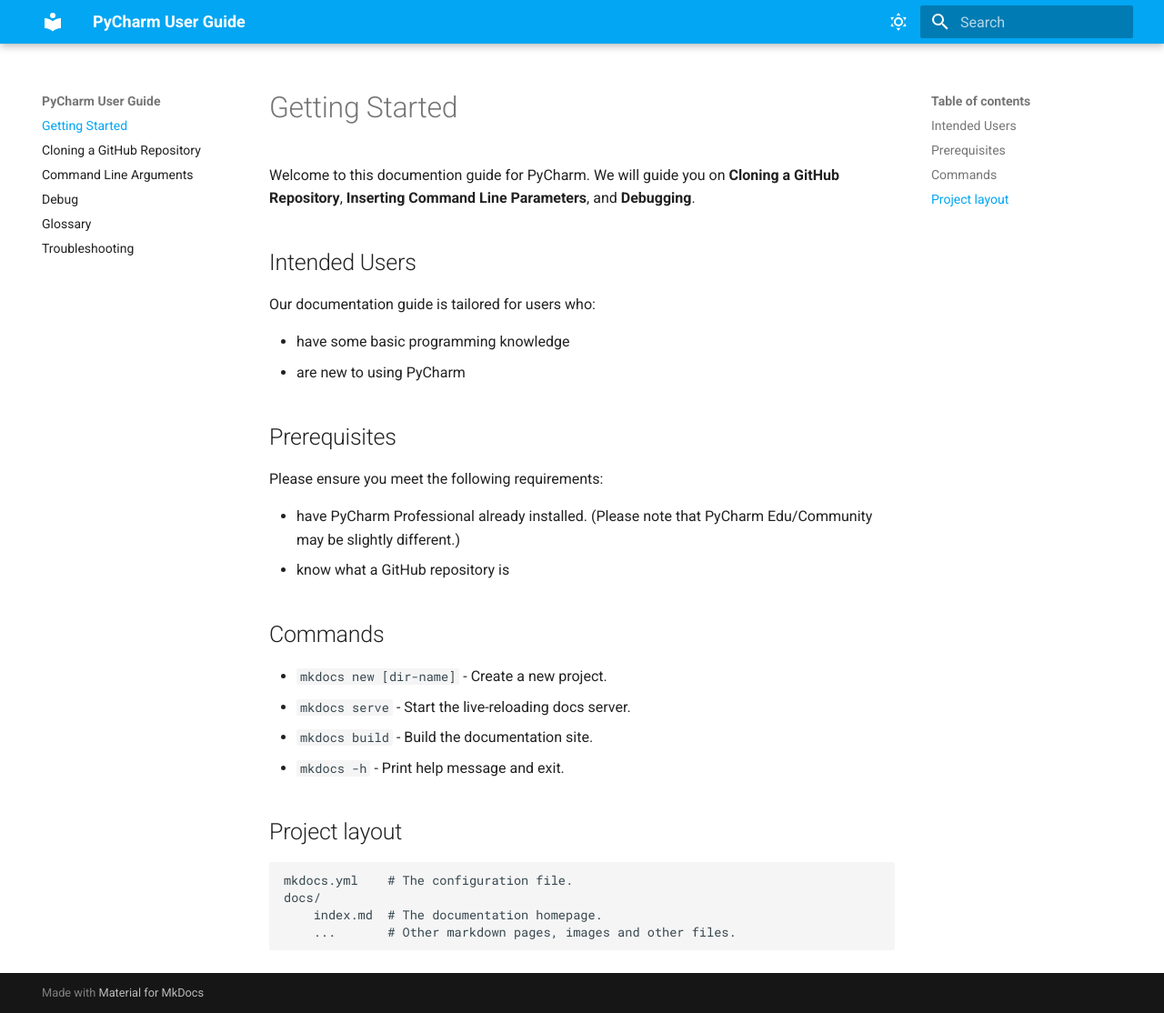
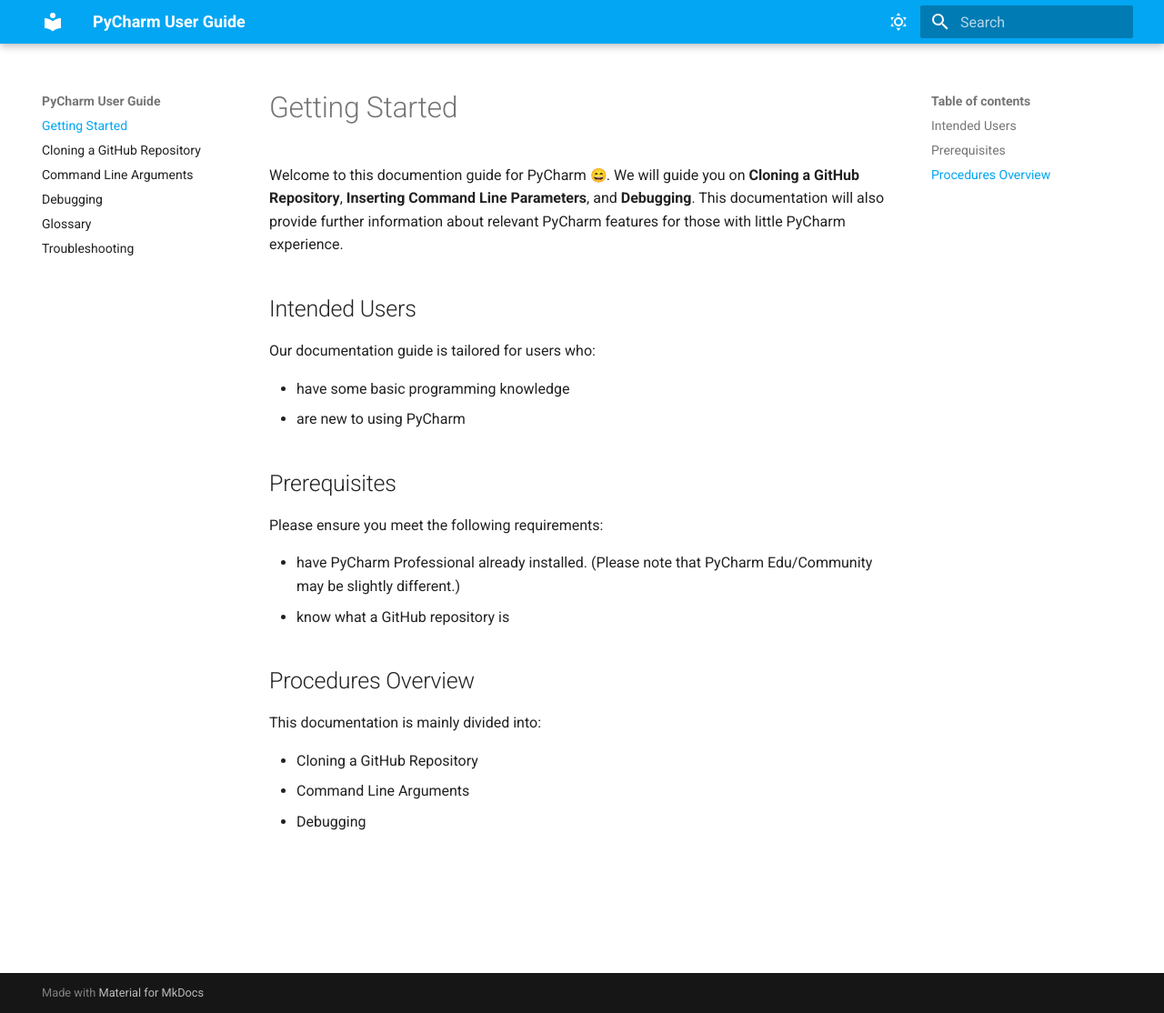
Before and after one commit to Ehsan138/UserGuide, an MkDocs documentation site: the page built from docs/index.md, in a window 1280 px wide and 1114 px high. Shown: the whole window at 91% size. Built offline with MkDocs 1.6.1 and Material for MkDocs 9.7.7, drawn with Linux system fonts in a browser that asks for light colours; emoji names are drawn with the system emoji font.

```diff
--- a/docs/debug.md
+++ b/docs/debug.md
@@ -1,4 +1,4 @@
-# Debug
+# Debugging
 
 The debugger is a tool to help programmers detect and fix errors (bugs) in their code. It allows programmers to monitor the execution of their programs and examine the state of the program and its variables at specific points in the code.
 
@@ -47,10 +47,8 @@
 Warning | In the case that the debugger deems it technically possible to suspend the program at the specified breakpoint, but there are other issues that may arise, the debugger will give a **warning**. An instance of this would be when it is impossible to pause the program at one of its method implementations.
 Invalid | When the debugger determines that it is technically impossible to suspend the program at the specified breakpoint, it marks this as **invalid**. The primary reason for this is often that the line has no executable code.
 Inactive/dependent | If a breakpoint has been configured to be disabled until another breakpoint is reached, and this condition has not yet been met, the breakpoint is labeled as **inactive** or **dependent**.
-Muted | Breakpoints can be **muted** if you don't require them to be triggered for some time. By doing this, you can continue with normal program operation without exiting the debugging session. Once you are ready to resume debugging, you can unmute the breakpoints to reactivate them.
-(Click the Mute Breakpoints button in the toolbar of the Debug tool window.)
-Disabled | If you delete a breakpoint, its settings will be permanently removed. However, if you want to temporarily deactivate a specific breakpoint while preserving its configuration, you can **disable** it instead.
-(click View Breakpoints ⌘ ⇧ F8 and check/uncheck the breakpoint on the list.)
+Muted | Breakpoints can be **muted** if you don't require them to be triggered for some time. By doing this, you can continue with normal program operation without exiting the debugging session. Once you are ready to resume debugging, you can unmute the breakpoints to reactivate them. (Click the Mute Breakpoints button in the toolbar of the Debug tool window.)
+Disabled | If you delete a breakpoint, its settings will be permanently removed. However, if you want to temporarily deactivate a specific breakpoint while preserving its configuration, you can **disable** it instead. (Click View Breakpoints ⌘ ⇧ F8 and check/uncheck the breakpoint on the list.)
 Non-suspending | If the breakpoint is **non-suspending**, the debugger will not suspend the program when it hits the breakpoint.
 
 <br/>
--- a/docs/index.md
+++ b/docs/index.md
@@ -1,6 +1,6 @@
 # Getting Started
 
-Welcome to this documention guide for PyCharm. We will guide you on **Cloning a GitHub Repository**, **Inserting Command Line Parameters**, and **Debugging**.
+Welcome to this documention guide for PyCharm :smile:. We will guide you on **Cloning a GitHub Repository**, **Inserting Command Line Parameters**, and **Debugging**. This documentation will also provide further information about relevant PyCharm features for those with little PyCharm experience.
 
 ## Intended Users
 
@@ -16,16 +16,10 @@
 * have PyCharm Professional already installed. (Please note that PyCharm Edu/Community may be slightly different.)
 * know what a GitHub repository is
 
-## Commands
+##Procedures Overview
 
-* `mkdocs new [dir-name]` - Create a new project.
-* `mkdocs serve` - Start the live-reloading docs server.
-* `mkdocs build` - Build the documentation site.
-* `mkdocs -h` - Print help message and exit.
+This documentation is mainly divided into:
 
-## Project layout
-
-    mkdocs.yml    # The configuration file.
-    docs/
-        index.md  # The documentation homepage.
-        ...       # Other markdown pages, images and other files.
+* Cloning a GitHub Repository
+* Command Line Arguments
+* Debugging
```
Also changed, not shown: docs/command.md (+4 -4 lines).
